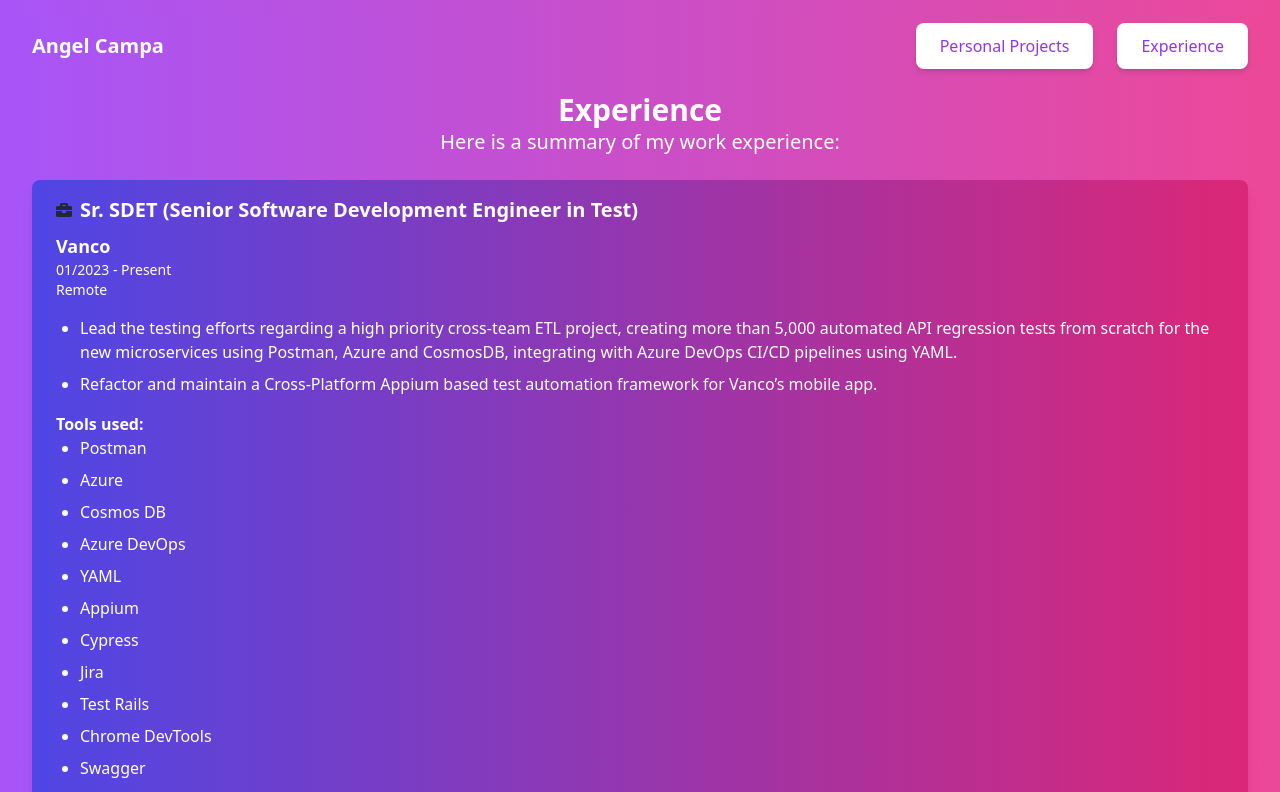
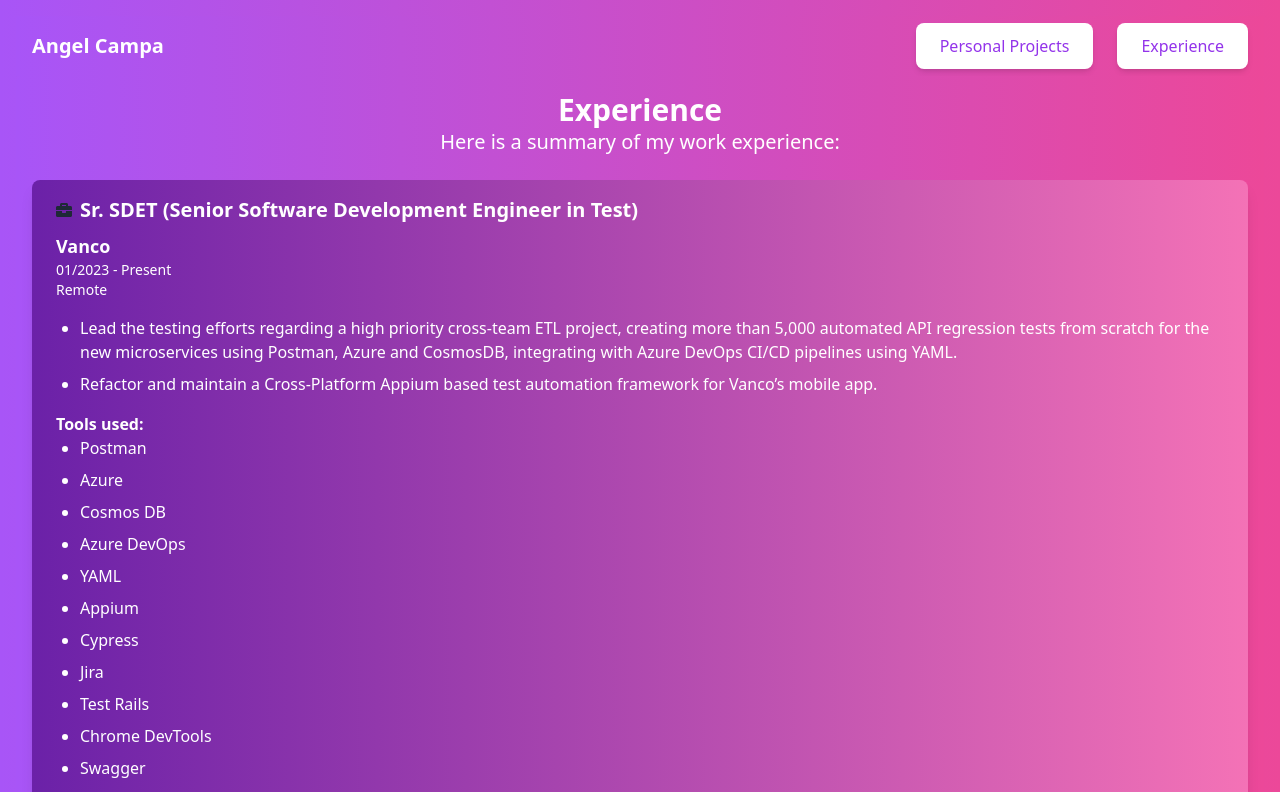
Before and after one commit to AngelCampa/personal-website, a React (Vite) app: page /experience in a window 1280 px wide. Shown: the top 792 px of the page. Built offline with nearby package versions, Linux system fonts and the light colour scheme.

Commit message:
style changes

```diff
--- a/src/components/ExperienceCard.tsx
+++ b/src/components/ExperienceCard.tsx
@@ -14,7 +14,7 @@
           return (
             <div
               key={experience.id}
-              className="bg-gradient-to-r from-indigo-600 to-pink-600 rounded-lg shadow-lg overflow-hidden text-gray-800 px-6 py-4"
+              className="bg-gradient-to-r from-purple-800 to-pink-400 rounded-lg shadow-lg overflow-hidden text-gray-800 px-6 py-4"
             >
               <div className="flex items-center mb-2">
                 <FaBriefcase className="mr-2" />
--- a/src/pages/PersonalProjects.tsx
+++ b/src/pages/PersonalProjects.tsx
@@ -36,7 +36,7 @@
       <h1 className="text-4xl font-bold mb-5">Personal Projects</h1>
       <div className="grid grid-cols-1 sm:grid-cols-2 gap-8">
         {projects.map((project, index) => (
-          <div key={index} className="bg-gradient-to-br from-purple-500 to-pink-500 bg-opacity-30 p-5 rounded-lg shadow-md">
+          <div key={index} className="bg-gradient-to-br from-purple-700 to-pink-400 bg-opacity-30 p-5 rounded-lg shadow-md">
             <h2 className="text-2xl font-semibold mb-3">{project.title}</h2>
             <p>{project.description}</p>
             {project.github ? (
```
